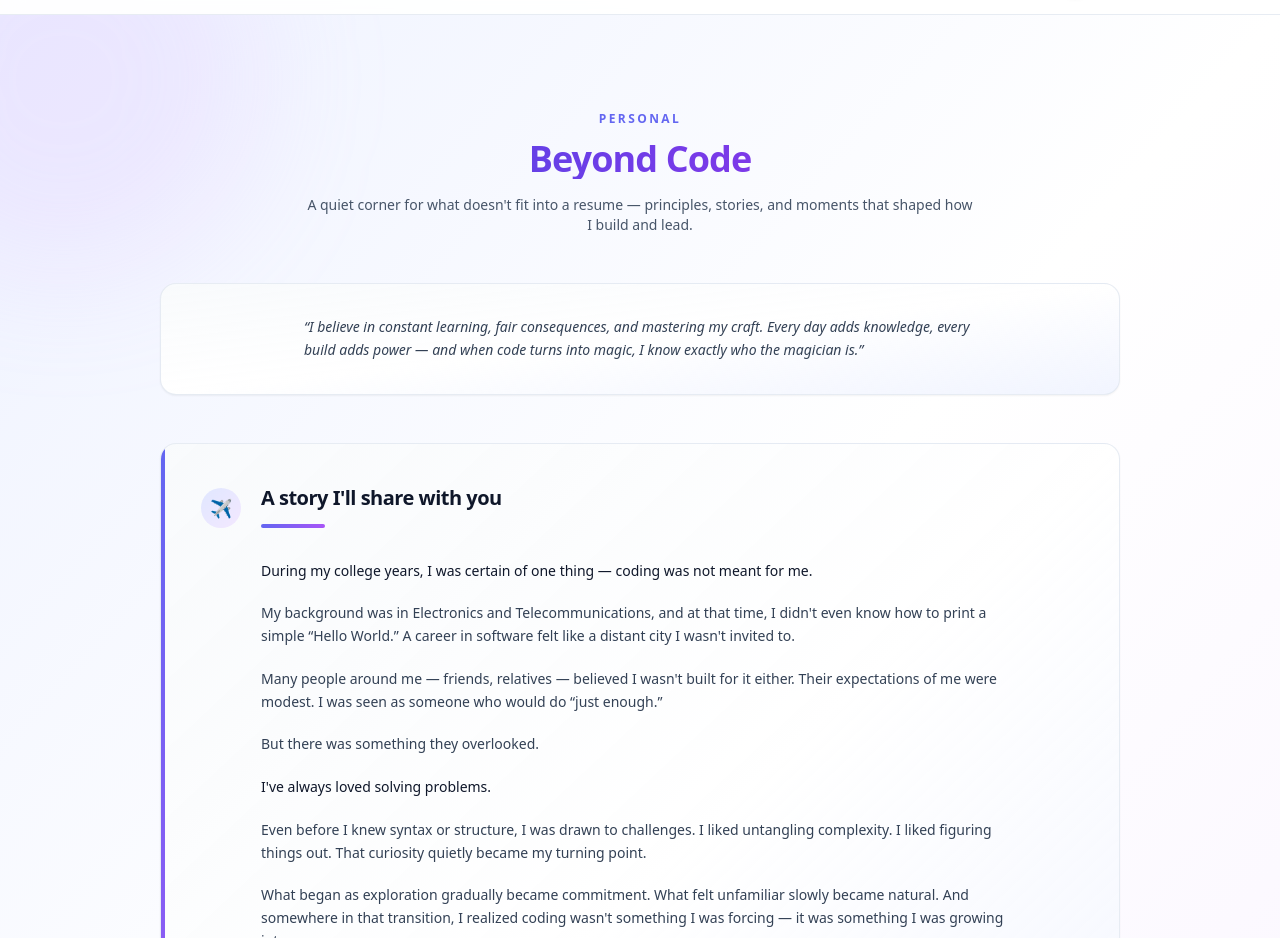
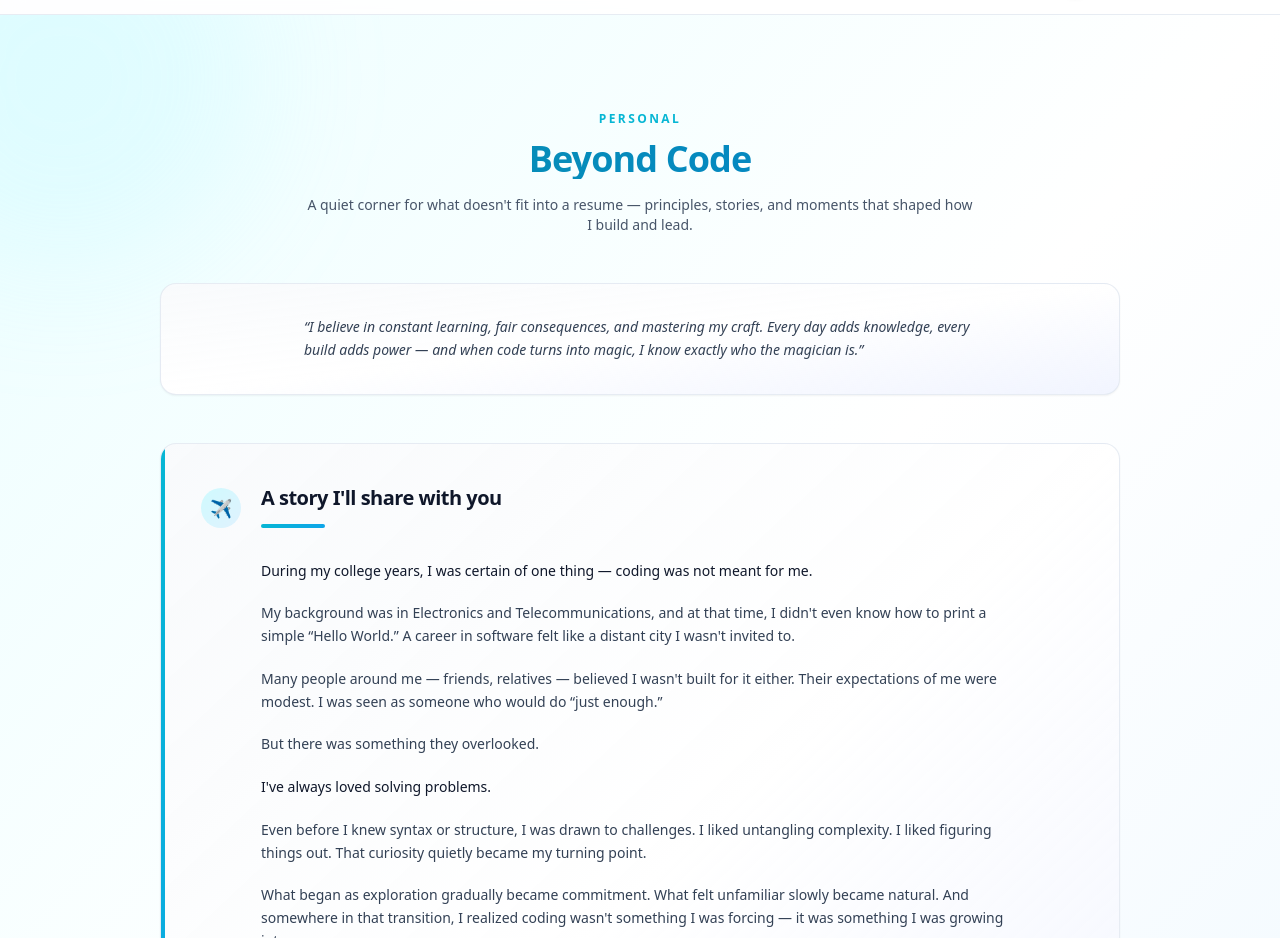
Before and after one commit to nidhiagrwl/myPortfolio, a Next.js app: page /beyond in a window 1280 px wide. Shown: the part 54-992 px from the top of the page. Built offline with nearby package versions, Linux system fonts and the light colour scheme.

Commit message:
changes in beyond page

```diff
--- a/app/beyond/page.tsx
+++ b/app/beyond/page.tsx
@@ -16,15 +16,15 @@ export default function BeyondPage() {
 
       {/* Gradient Background Layer */}
       <div className="absolute inset-0 -z-10 bg-gradient-to-br
-        from-indigo-50 via-white to-purple-50
-        dark:from-slate-950 dark:via-slate-900 dark:to-indigo-950" />
+        from-cyan-50 via-white to-sky-50
+        dark:from-slate-950 dark:via-slate-900 dark:to-cyan-900" />
 
       {/* Soft Radial Glow */}
       <div className="absolute -top-32 -left-32 h-96 w-96 rounded-full
-        bg-purple-300/20 blur-3xl dark:bg-indigo-700/20 -z-10" />
+        bg-cyan-200/20 blur-3xl dark:bg-sky-700/20 -z-10" />
 
       <div className="absolute -bottom-32 -right-32 h-96 w-96 rounded-full
-        bg-indigo-300/20 blur-3xl dark:bg-purple-700/20 -z-10" />
+        bg-sky-200/20 blur-3xl dark:bg-teal-700/20 -z-10" />
 
       <Container>
         <motion.div
@@ -36,12 +36,12 @@ export default function BeyondPage() {
 
           {/* Header Section */}
           <div className="text-center max-w-2xl mx-auto">
-            <p className="text-xs font-semibold uppercase tracking-[0.2em] text-indigo-500">
+            <p className="text-xs font-semibold uppercase tracking-[0.2em] text-cyan-500 dark:text-teal-400">
               Personal
             </p>
 
             <h1 className="mt-3 text-3xl sm:text-4xl font-semibold
-              bg-gradient-to-r from-indigo-600 to-purple-600
+              bg-gradient-to-r from-cyan-600 to-sky-600
               bg-clip-text text-transparent">
               Beyond Code
             </h1>
@@ -63,11 +63,9 @@ export default function BeyondPage() {
             shadow-sm
             transition-all duration-300
             hover:shadow-xl
-  hover:border-indigo-500 dark:hover:border-purple-400
+            hover:border-cyan-500 dark:hover:border-teal-400
           "
           >
-
-
             <p className="text-sm italic leading-relaxed text-slate-700 dark:text-slate-300 max-w-2xl mx-auto">
               “I believe in constant learning, fair consequences, and mastering my craft.
               Every day adds knowledge, every build adds power — and when code turns into magic,
@@ -83,15 +81,15 @@ export default function BeyondPage() {
 
             {/* Left Gradient Accent */}
             <div className="absolute left-0 top-0 h-full w-1
-              bg-gradient-to-b from-indigo-500 to-purple-500" />
+              bg-gradient-to-b from-cyan-500 to-sky-500" />
 
             <div className="flex items-start gap-5">
 
               {/* Icon */}
               <div className="mt-1 flex h-10 w-10 items-center justify-center
                 rounded-full bg-gradient-to-br
-                from-indigo-100 to-purple-100
-                dark:from-indigo-900 dark:to-purple-900
+                from-cyan-100 to-sky-100
+                dark:from-cyan-900 dark:to-teal-900
                 text-lg transition-transform duration-300
                 group-hover:scale-110">
                 ✈️
@@ -106,7 +104,7 @@ export default function BeyondPage() {
 
                 {/* Accent Divider */}
                 <div className="mt-3 h-1 w-16 rounded-full
-                  bg-gradient-to-r from-indigo-500 to-purple-500" />
+                  bg-gradient-to-r from-cyan-500 to-sky-500" />
 
                 {/* Story Content */}
                 <div className="mt-8 space-y-5 text-sm leading-relaxed text-slate-700 dark:text-slate-300">
@@ -183,6 +181,7 @@ export default function BeyondPage() {
 
 </div>
 
+
               </div>
             </div>
           </Card>
```
Lines whose indentation alone changed are shown as unchanged.
